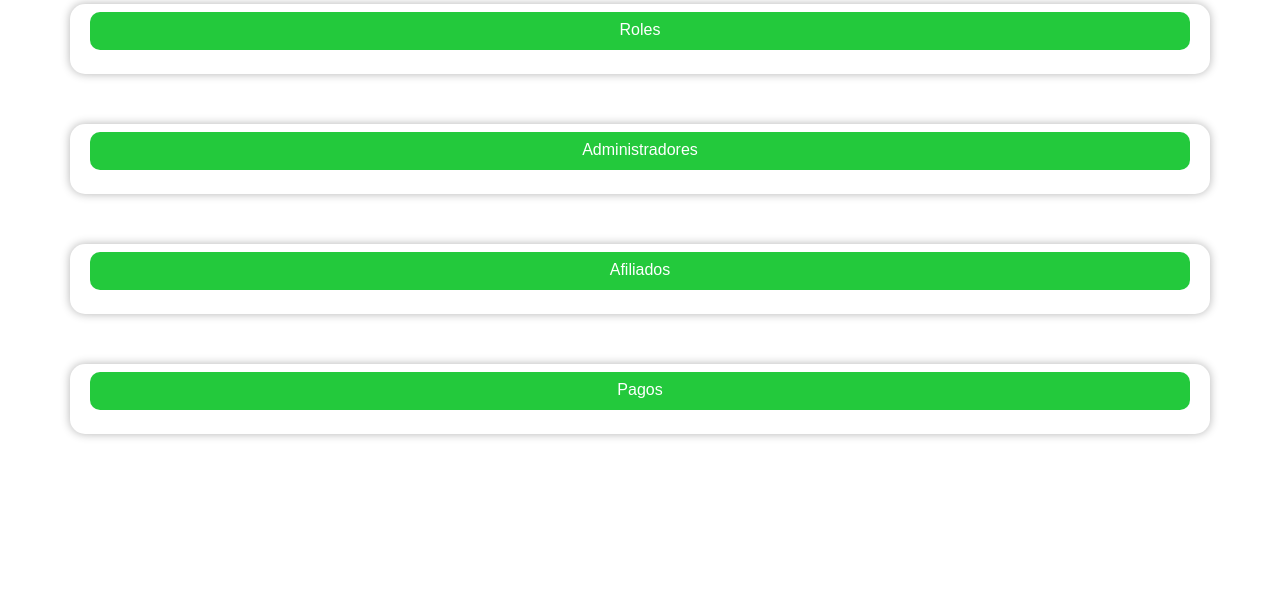
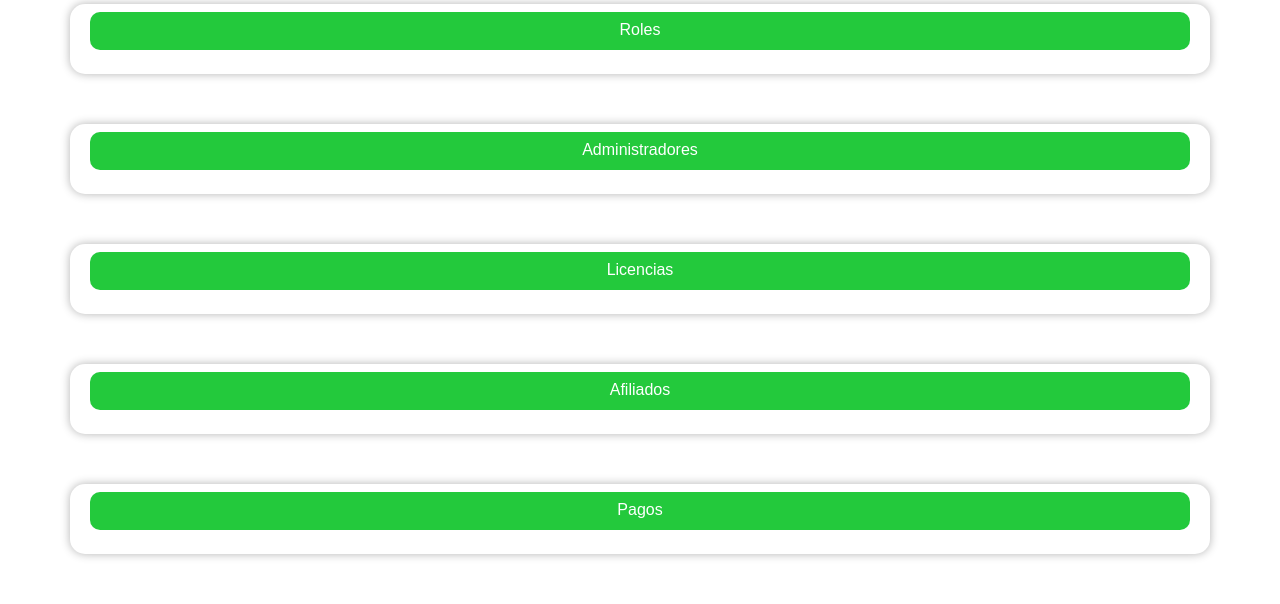
Before and after one commit to 8Carlos8/afili, a PHP site: page /Sesion/Inicio.php in a window 1280 px wide. Shown: the part 342-946 px from the top of the page. Before the commit the page ends 780 px from the top, so only its background shows below. Run offline with PHP 8.4, Linux system fonts and the light colour scheme; the visitor is signed in with stand-in values (Sample User, id 1); tables that the repository leaves empty hold one stand-in row (values such as "Sample post").

Commit message:
agregar licencias

```diff
--- a/Sesion/Inicio.php
+++ b/Sesion/Inicio.php
@@ -104,6 +104,11 @@ if ($usuarioActual == null) {
                 <a href="../Administradores/index.php" class="btn btn-success form-control">Administradores</a>
             </div>
         </div>
+        <div class="container py-2">
+            <div class="form-group text-center">
+                <a href="" class="btn btn-success form-control">Licencias</a>
+            </div>
+        </div>
     <?php } ?>
 
     <?php if ($rolUsuarioActual == 2 || $rolUsuarioActual == 1 || $rolUsuarioActual == 0) { ?>
```
